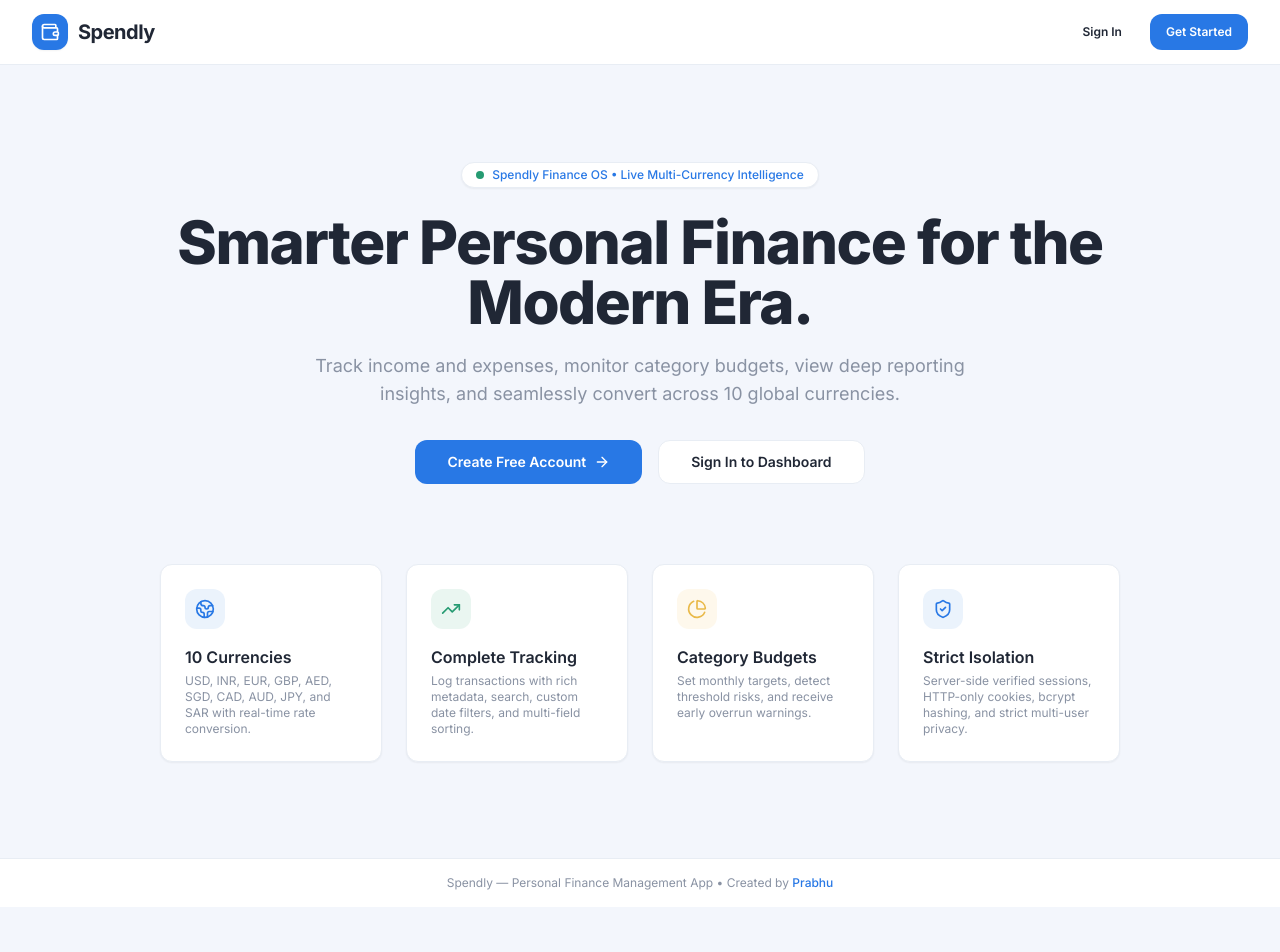
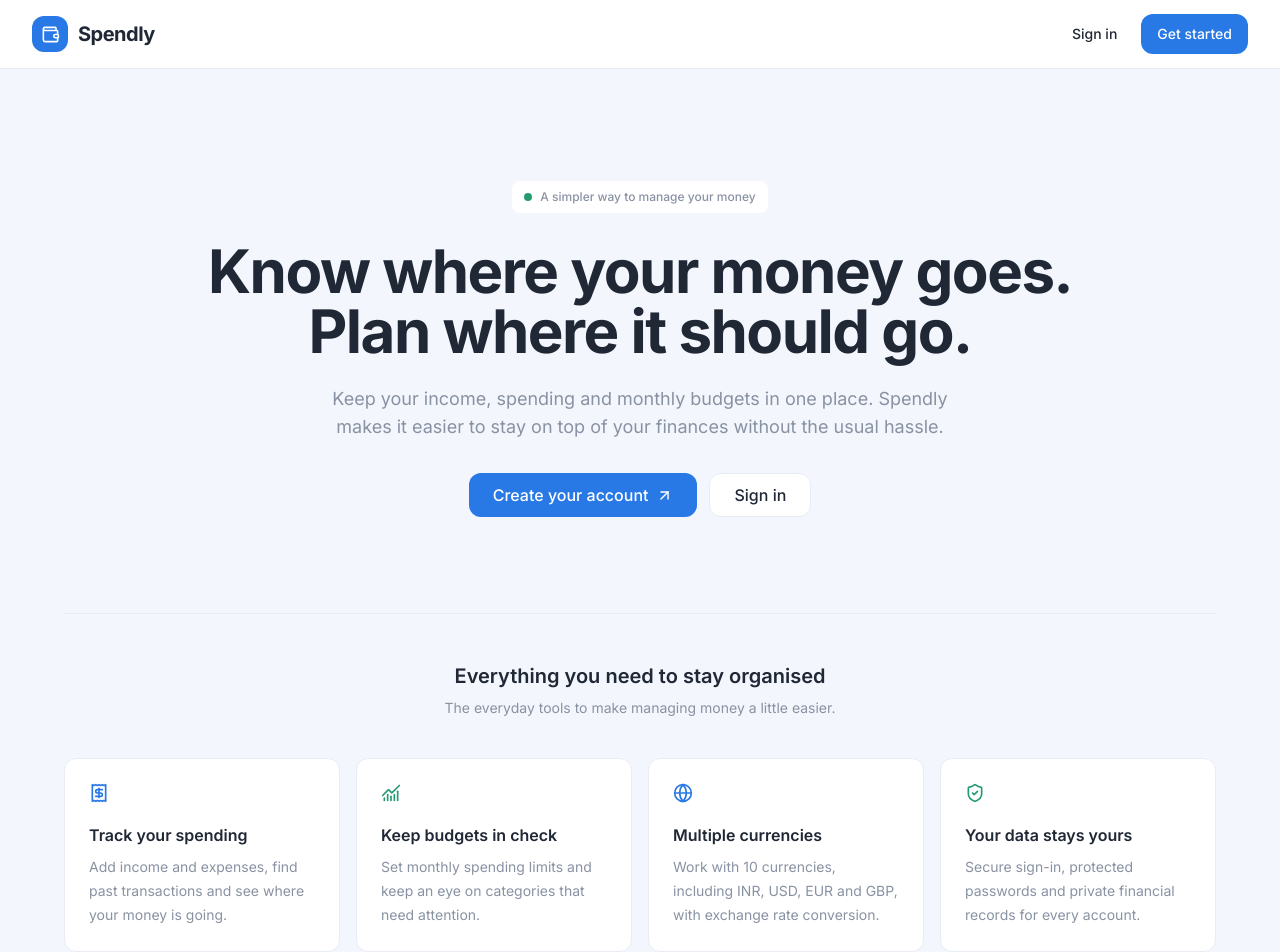
Before and after one commit to prabhu-developer/spendly, a Next.js app: page / in a window 1280 px wide. Shown: the top 952 px of the page. Before the commit the page ends 907 px from the top, so only its background shows below. Built offline with nearby package versions, Linux system fonts and the light colour scheme; no server answers.

Commit message:
feat: update HomePage layout and enhance header navigation with dynamic title

```diff
--- a/app/page.tsx
+++ b/app/page.tsx
@@ -1,18 +1,17 @@
-import React from "react";
+
+import { Footer } from "@/components/layout/Footer";
+import { Button } from "@/components/ui/button";
+import { getCurrentUser } from "@/lib/auth/session";
+import {
+  ArrowUpRight,
+  ChartNoAxesCombined,
+  Globe,
+  Receipt,
+  ShieldCheck,
+  Wallet,
+} from "lucide-react";
 import Link from "next/link";
-import { getCurrentUser } from "@/lib/auth/session";
 import { redirect } from "next/navigation";
-import {
-  Wallet,
-  ArrowRight,
-  TrendingUp,
-  PieChart,
-  Globe2,
-  ShieldCheck,
-  CheckCircle2,
-} from "lucide-react";
-import { Button } from "@/components/ui/button";
-import { Footer } from "@/components/layout/Footer";
 
 export default async function HomePage() {
   const session = await getCurrentUser();
@@ -22,107 +21,159 @@ export default async function HomePage() {
   }
 
   return (
-    <div className="flex min-h-screen flex-col justify-between bg-[#F3F6FC]">
-      {/* Navigation Bar */}
+    <div className="flex min-h-screen flex-col bg-[#F3F6FC]">
+      {/* Navigation */}
       <header className="border-b border-[#E8EDF4] bg-white">
-        <div className="mx-auto flex h-16 max-w-7xl items-center justify-between px-3 sm:px-6 lg:px-8">
-          <div className="flex items-center gap-2.5">
-            <div className="flex h-9 w-9 items-center justify-center rounded-xl bg-[#2878E5] text-white shadow-sm">
-              <Wallet className="h-5 w-5" />
+        <nav className="mx-auto flex h-[68px] max-w-7xl items-center justify-between px-4 sm:px-8">
+          <Link href="/" className="flex items-center gap-2.5">
+            <div className="flex h-9 w-9 items-center justify-center rounded-lg bg-[#2878E5] text-white">
+              <Wallet size={19} strokeWidth={2} />
             </div>
-            <span className="text-xl font-bold tracking-tight text-[#202735]">Spendly</span>
-          </div>
+            <span className="text-xl font-bold tracking-tight text-[#202735]">
+              Spendly
+            </span>
+          </Link>
 
-          <div className="flex items-center gap-1 sm:gap-3">
+          <div className="flex items-center gap-2">
             <Link href="/login">
-              <Button variant="ghost" className="h-9 px-2 text-xs font-semibold text-[#202735] sm:px-4">
-                Sign In
+              <Button
+                variant="ghost"
+                className="text-sm font-medium text-[#202735]"
+              >
+                Sign in
               </Button>
             </Link>
+
             <Link href="/register">
-              <Button className="h-9 bg-[#2878E5] px-2 text-xs font-semibold hover:bg-[#1F65C2] sm:px-4">
-                Get Started
+              <Button className="bg-[#2878E5] text-sm font-medium hover:bg-[#1F65C2]">
+                Get started
               </Button>
             </Link>
           </div>
-        </div>
+        </nav>
       </header>
 
-      {/* Hero Section */}
+      {/* Main Content */}
       <main className="flex-1">
-        <div className="mx-auto max-w-5xl px-4 py-16 text-center sm:px-6 lg:px-8 sm:py-24">
-          <div className="inline-flex items-center gap-2 rounded-full border border-[#E8EDF4] bg-white px-3.5 py-1 text-xs font-medium text-[#2878E5] shadow-sm mb-6">
-            <span className="flex h-2 w-2 rounded-full bg-[#269B72]" />
-            Spendly Finance OS &bull; Live Multi-Currency Intelligence
+        <section className="mx-auto w-full max-w-7xl px-4 pb-16 pt-20 text-center sm:px-8 sm:pb-24 sm:pt-28">
+
+          {/* Hero */}
+          <div className="mx-auto max-w-5xl">
+            <div className="mb-7 inline-flex items-center gap-2 rounded-md bg-white px-3 py-2 text-xs font-medium text-[#8992A3]">
+              <span className="h-2 w-2 rounded-full bg-[#269B72]" />
+              A simpler way to manage your money
+            </div>
+
+            <h1 className="mx-auto max-w-4xl text-4xl font-bold leading-[1.15] tracking-tight text-[#202735] sm:text-5xl lg:text-6xl">
+              Know where your money goes. Plan where it should go.
+            </h1>
+
+            <p className="mx-auto mt-6 max-w-2xl text-base leading-7 text-[#8992A3] sm:text-lg">
+              Keep your income, spending and monthly budgets in one place.
+              Spendly makes it easier to stay on top of your finances without
+              the usual hassle.
+            </p>
+
+            {/* Actions */}
+            <div className="mt-8 flex flex-wrap items-center justify-center gap-3">
+              <Link href="/register">
+                <Button
+                  size="lg"
+                  className="gap-2 bg-[#2878E5] px-6 font-medium hover:bg-[#1F65C2]"
+                >
+                  Create your account
+                  <ArrowUpRight size={17} />
+                </Button>
+              </Link>
+
+              <Link href="/login">
+                <Button
+                  size="lg"
+                  variant="outline"
+                  className="border-[#E8EDF4] bg-white px-6 font-medium text-[#202735]"
+                >
+                  Sign in
+                </Button>
+              </Link>
+            </div>
           </div>
 
-          <h1 className="text-4xl font-extrabold tracking-tight text-[#202735] sm:text-5xl lg:text-6xl">
-            Smarter Personal Finance for the Modern Era.
-          </h1>
+          {/* Features */}
+          <div className="mx-auto mt-24 max-w-6xl border-t border-[#E8EDF4] pt-12">
+            <div className="mb-10 text-center">
+              <h2 className="text-xl font-semibold text-[#202735]">
+                Everything you need to stay organised
+              </h2>
 
-          <p className="mx-auto mt-5 max-w-2xl text-base text-[#8992A3] sm:text-lg">
-            Track income and expenses, monitor category budgets, view deep reporting insights, and seamlessly convert across 10 global currencies.
-          </p>
-
-          <div className="mt-8 flex flex-wrap items-center justify-center gap-4">
-            <Link href="/register">
-              <Button size="lg" className="gap-2 bg-[#2878E5] text-sm font-semibold hover:bg-[#1F65C2]">
-                Create Free Account
-                <ArrowRight className="h-4 w-4" />
-              </Button>
-            </Link>
-            <Link href="/login">
-              <Button size="lg" variant="outline" className="border-[#E8EDF4] bg-white text-sm font-semibold text-[#202735]">
-                Sign In to Dashboard
-              </Button>
-            </Link>
-          </div>
-
-          {/* Feature Highlights Grid */}
-          <div className="mt-20 grid grid-cols-1 gap-6 sm:grid-cols-2 lg:grid-cols-4 text-left">
-            <div className="rounded-xl border border-[#E8EDF4] bg-white p-6 shadow-sm">
-              <div className="flex h-10 w-10 items-center justify-center rounded-xl bg-[#EBF3FC] text-[#2878E5] mb-4">
-                <Globe2 className="h-5 w-5" />
-              </div>
-              <h3 className="text-base font-semibold text-[#202735]">10 Currencies</h3>
-              <p className="mt-1 text-xs text-[#8992A3]">
-                USD, INR, EUR, GBP, AED, SGD, CAD, AUD, JPY, and SAR with real-time rate conversion.
+              <p className="mt-2 text-sm text-[#8992A3]">
+                The everyday tools to make managing money a little easier.
               </p>
             </div>
 
-            <div className="rounded-xl border border-[#E8EDF4] bg-white p-6 shadow-sm">
-              <div className="flex h-10 w-10 items-center justify-center rounded-xl bg-[#EAF6F1] text-[#269B72] mb-4">
-                <TrendingUp className="h-5 w-5" />
+            <div className="grid grid-cols-1 gap-4 text-left sm:grid-cols-2 lg:grid-cols-4">
+
+              {/* Feature 1 */}
+              <div className="rounded-lg border border-[#E8EDF4] bg-white p-6 transition-shadow hover:shadow-sm">
+                <Receipt className="mb-5 h-5 w-5 text-[#2878E5]" />
+
+                <h3 className="font-semibold text-[#202735]">
+                  Track your spending
+                </h3>
+
+                <p className="mt-2 text-sm leading-6 text-[#8992A3]">
+                  Add income and expenses, find past transactions and see
+                  where your money is going.
+                </p>
               </div>
-              <h3 className="text-base font-semibold text-[#202735]">Complete Tracking</h3>
-              <p className="mt-1 text-xs text-[#8992A3]">
-                Log transactions with rich metadata, search, custom date filters, and multi-field sorting.
-              </p>
-            </div>
 
-            <div className="rounded-xl border border-[#E8EDF4] bg-white p-6 shadow-sm">
-              <div className="flex h-10 w-10 items-center justify-center rounded-xl bg-[#FEF8EC] text-[#E9B949] mb-4">
-                <PieChart className="h-5 w-5" />
+              {/* Feature 2 */}
+              <div className="rounded-lg border border-[#E8EDF4] bg-white p-6 transition-shadow hover:shadow-sm">
+                <ChartNoAxesCombined className="mb-5 h-5 w-5 text-[#269B72]" />
+
+                <h3 className="font-semibold text-[#202735]">
+                  Keep budgets in check
+                </h3>
+
+                <p className="mt-2 text-sm leading-6 text-[#8992A3]">
+                  Set monthly spending limits and keep an eye on categories
+                  that need attention.
+                </p>
               </div>
-              <h3 className="text-base font-semibold text-[#202735]">Category Budgets</h3>
-              <p className="mt-1 text-xs text-[#8992A3]">
-                Set monthly targets, detect threshold risks, and receive early overrun warnings.
-              </p>
-            </div>
 
-            <div className="rounded-xl border border-[#E8EDF4] bg-white p-6 shadow-sm">
-              <div className="flex h-10 w-10 items-center justify-center rounded-xl bg-[#EBF3FC] text-[#2878E5] mb-4">
-                <ShieldCheck className="h-5 w-5" />
+              {/* Feature 3 */}
+              <div className="rounded-lg border border-[#E8EDF4] bg-white p-6 transition-shadow hover:shadow-sm">
+                <Globe className="mb-5 h-5 w-5 text-[#2878E5]" />
+
+                <h3 className="font-semibold text-[#202735]">
+                  Multiple currencies
+                </h3>
+
+                <p className="mt-2 text-sm leading-6 text-[#8992A3]">
+                  Work with 10 currencies, including INR, USD, EUR and GBP,
+                  with exchange rate conversion.
+                </p>
               </div>
-              <h3 className="text-base font-semibold text-[#202735]">Strict Isolation</h3>
-              <p className="mt-1 text-xs text-[#8992A3]">
-                Server-side verified sessions, HTTP-only cookies, bcrypt hashing, and strict multi-user privacy.
-              </p>
+
+              {/* Feature 4 */}
+              <div className="rounded-lg border border-[#E8EDF4] bg-white p-6 transition-shadow hover:shadow-sm">
+                <ShieldCheck className="mb-5 h-5 w-5 text-[#269B72]" />
+
+                <h3 className="font-semibold text-[#202735]">
+                  Your data stays yours
+                </h3>
+
+                <p className="mt-2 text-sm leading-6 text-[#8992A3]">
+                  Secure sign-in, protected passwords and private financial
+                  records for every account.
+                </p>
+              </div>
+
             </div>
           </div>
-        </div>
+        </section>
       </main>
 
+      {/* Footer */}
       <Footer />
     </div>
   );
--- a/components/layout/Sidebar.tsx
+++ b/components/layout/Sidebar.tsx
@@ -26,7 +26,7 @@ interface SidebarProps {
   onNavigate?: () => void;
 }
 
-const navItems = [
+export const navItems = [
   { label: "Overview", href: "/dashboard", icon: LayoutDashboard },
   { label: "Transactions", href: "/dashboard/transactions", icon: Receipt },
   { label: "Budgets", href: "/dashboard/budgets", icon: PieChart },
```
Also changed, not shown: components/layout/Header.tsx (+11 -3 lines), components/providers/PWAControls.tsx (+15 -3 lines).
